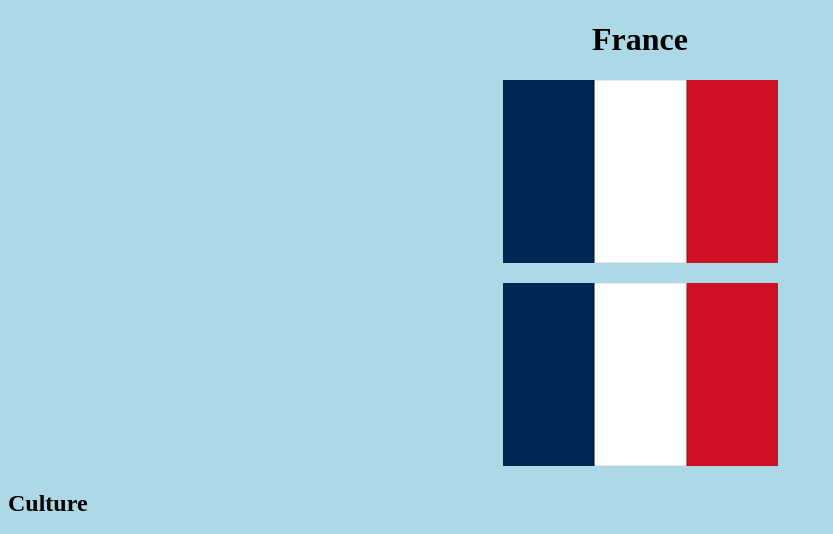
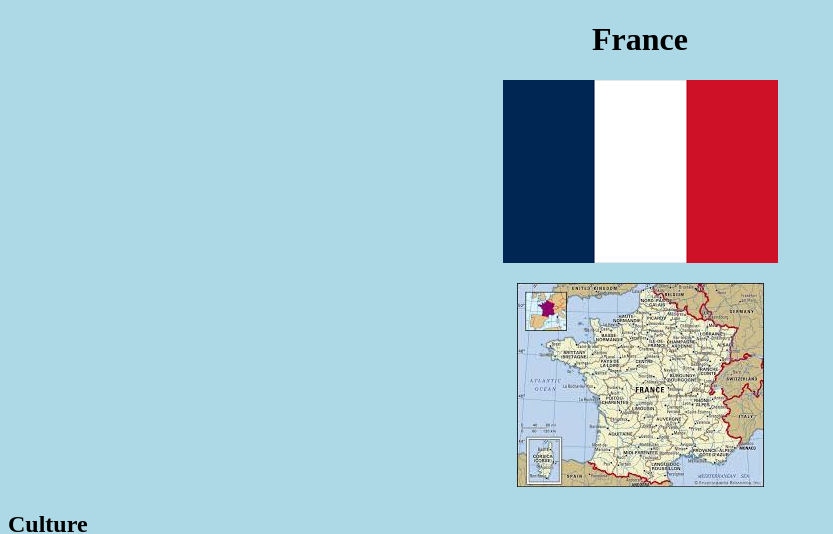
Before and after one commit to BrooklynMiller1/France, a plain HTML site: page index.html in a window 1280 px wide. Shown: the top 534 px of the page, without its empty margins (0-833 px from the left). Drawn offline with Linux system fonts and the light colour scheme.

Commit message:
Update index.html

```diff
--- a/index.html
+++ b/index.html
@@ -9,7 +9,7 @@
     <h1 align=center>France
     </h1>
     <p align=center><img src=franceflag.png></p>
-    <p align=center><img src=franceflag.png></p>
+    <p align=center><img src=francemap.jpeg></p>
     <h2>Culture</h2>
     <iframe width="560" height="315" src="https://www.youtube.com/embed/GXMZc9xb30A?si=-LaQeUIIinpp_7B8" title="YouTube video player" frameborder="0" allow="accelerometer; autoplay; clipboard-write; encrypted-media; gyroscope; picture-in-picture; web-share" referrerpolicy="strict-origin-when-cross-origin" allowfullscreen></iframe>
     <h2>Food</h2>
```
